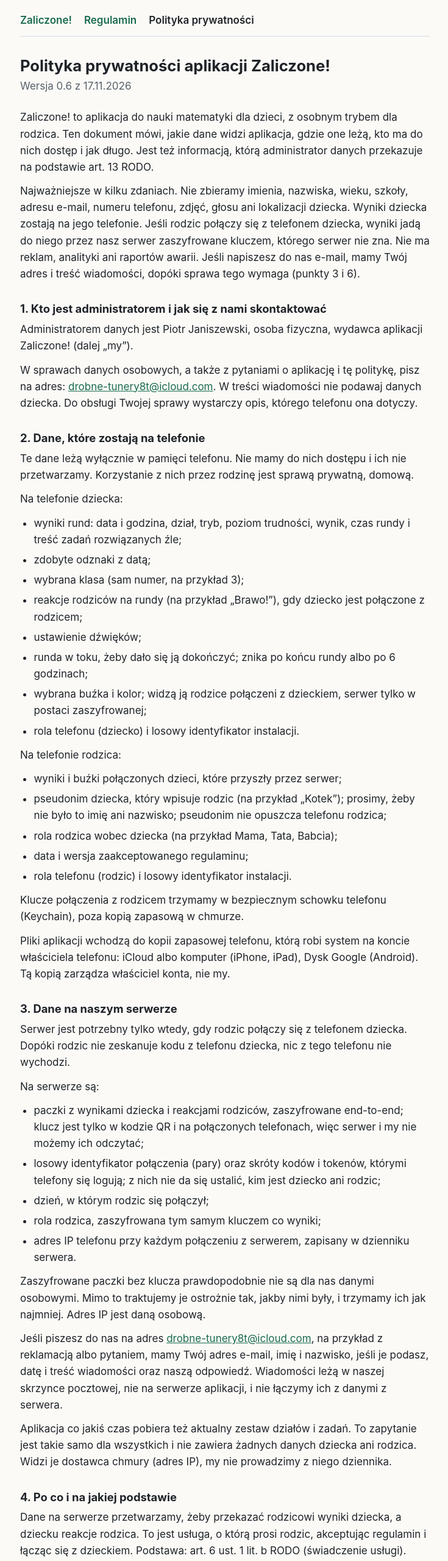
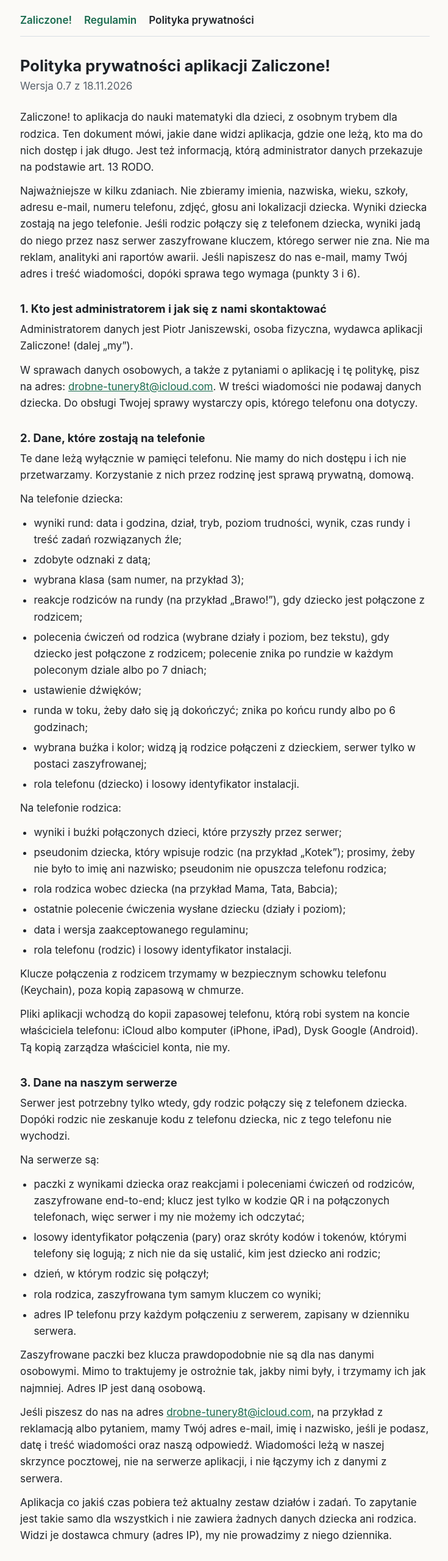
Before and after one commit to Oswitex/zaliczone-dokumenty, a plain HTML site: page polityka-prywatnosci/index.html in a window 1280 px wide. Shown: the top 2560 px of the page at 61% size, without its empty margins (271-1006 px from the left). Drawn offline with Linux system fonts and the light colour scheme.

Commit message:
Dokumenty: regulamin 0.3 (2026-11-17), polityka-prywatnosci 0.7 (2026-11-18)
Źródło: Oswitex/nauka b8b613c (docs/prawne/, tool/prawne.py strona).

```diff
--- a/polityka-prywatnosci/index.html
+++ b/polityka-prywatnosci/index.html
@@ -14,7 +14,7 @@
 <header><nav aria-label="Dokumenty"><a href="../index.html">Zaliczone!</a> <a href="../regulamin/index.html">Regulamin</a> <a href="../polityka-prywatnosci/index.html" aria-current="page">Polityka prywatności</a></nav></header>
 <main>
 <h1>Polityka prywatności aplikacji Zaliczone!</h1>
-<p class="wersja">Wersja 0.6 z 17.11.2026</p>
+<p class="wersja">Wersja 0.7 z 18.11.2026</p>
 <p>Zaliczone! to aplikacja do nauki matematyki dla dzieci, z osobnym trybem dla rodzica. Ten dokument mówi, jakie dane widzi aplikacja, gdzie one leżą, kto ma do nich dostęp i jak długo. Jest też informacją, którą administrator danych przekazuje na podstawie art. 13 RODO.</p>
 <p>Najważniejsze w kilku zdaniach. Nie zbieramy imienia, nazwiska, wieku, szkoły, adresu e-mail, numeru telefonu, zdjęć, głosu ani lokalizacji dziecka. Wyniki dziecka zostają na jego telefonie. Jeśli rodzic połączy się z telefonem dziecka, wyniki jadą do niego przez nasz serwer zaszyfrowane kluczem, którego serwer nie zna. Nie ma reklam, analityki ani raportów awarii. Jeśli napiszesz do nas e-mail, mamy Twój adres i treść wiadomości, dopóki sprawa tego wymaga (punkty 3 i 6).</p>
 <h2>1. Kto jest administratorem i jak się z nami skontaktować</h2>
@@ -28,6 +28,7 @@
 <li>zdobyte odznaki z datą;</li>
 <li>wybrana klasa (sam numer, na przykład 3);</li>
 <li>reakcje rodziców na rundy (na przykład „Brawo!”), gdy dziecko jest połączone z rodzicem;</li>
+<li>polecenia ćwiczeń od rodzica (wybrane działy i poziom, bez tekstu), gdy dziecko jest połączone z rodzicem; polecenie znika po rundzie w każdym poleconym dziale albo po 7 dniach;</li>
 <li>ustawienie dźwięków;</li>
 <li>runda w toku, żeby dało się ją dokończyć; znika po końcu rundy albo po 6 godzinach;</li>
 <li>wybrana buźka i kolor; widzą ją rodzice połączeni z dzieckiem, serwer tylko w postaci zaszyfrowanej;</li>
@@ -38,6 +39,7 @@
 <li>wyniki i buźki połączonych dzieci, które przyszły przez serwer;</li>
 <li>pseudonim dziecka, który wpisuje rodzic (na przykład „Kotek”); prosimy, żeby nie było to imię ani nazwisko; pseudonim nie opuszcza telefonu rodzica;</li>
 <li>rola rodzica wobec dziecka (na przykład Mama, Tata, Babcia);</li>
+<li>ostatnie polecenie ćwiczenia wysłane dziecku (działy i poziom);</li>
 <li>data i wersja zaakceptowanego regulaminu;</li>
 <li>rola telefonu (rodzic) i losowy identyfikator instalacji.</li>
 </ul>
@@ -47,7 +49,7 @@
 <p>Serwer jest potrzebny tylko wtedy, gdy rodzic połączy się z telefonem dziecka. Dopóki rodzic nie zeskanuje kodu z telefonu dziecka, nic z tego telefonu nie wychodzi.</p>
 <p>Na serwerze są:</p>
 <ul>
-<li>paczki z wynikami dziecka i reakcjami rodziców, zaszyfrowane end-to-end; klucz jest tylko w kodzie QR i na połączonych telefonach, więc serwer i my nie możemy ich odczytać;</li>
+<li>paczki z wynikami dziecka oraz reakcjami i poleceniami ćwiczeń od rodziców, zaszyfrowane end-to-end; klucz jest tylko w kodzie QR i na połączonych telefonach, więc serwer i my nie możemy ich odczytać;</li>
 <li>losowy identyfikator połączenia (pary) oraz skróty kodów i tokenów, którymi telefony się logują; z nich nie da się ustalić, kim jest dziecko ani rodzic;</li>
 <li>dzień, w którym rodzic się połączył;</li>
 <li>rola rodzica, zaszyfrowana tym samym kluczem co wyniki;</li>
@@ -57,7 +59,7 @@
 <p>Jeśli piszesz do nas na adres <a href="mailto:drobne-tunery8t@icloud.com">drobne-tunery8t@icloud.com</a>, na przykład z reklamacją albo pytaniem, mamy Twój adres e-mail, imię i nazwisko, jeśli je podasz, datę i treść wiadomości oraz naszą odpowiedź. Wiadomości leżą w naszej skrzynce pocztowej, nie na serwerze aplikacji, i nie łączymy ich z danymi z serwera.</p>
 <p>Aplikacja co jakiś czas pobiera też aktualny zestaw działów i zadań. To zapytanie jest takie samo dla wszystkich i nie zawiera żadnych danych dziecka ani rodzica. Widzi je dostawca chmury (adres IP), my nie prowadzimy z niego dziennika.</p>
 <h2>4. Po co i na jakiej podstawie</h2>
-<p>Dane na serwerze przetwarzamy, żeby przekazać rodzicowi wyniki dziecka, a dziecku reakcje rodzica. To jest usługa, o którą prosi rodzic, akceptując regulamin i łącząc się z dzieckiem. Podstawa: art. 6 ust. 1 lit. b RODO (świadczenie usługi).</p>
+<p>Dane na serwerze przetwarzamy, żeby przekazać rodzicowi wyniki dziecka, a dziecku reakcje i polecenia ćwiczeń od rodzica. To jest usługa, o którą prosi rodzic, akceptując regulamin i łącząc się z dzieckiem. Podstawa: art. 6 ust. 1 lit. b RODO (świadczenie usługi).</p>
 <p>Adres IP w dzienniku serwera trzymamy dla bezpieczeństwa usługi, na przykład żeby wykryć nadużycia i błędy. Podstawa: art. 6 ust. 1 lit. f RODO (nasz prawnie uzasadniony interes w bezpieczeństwie usługi).</p>
 <p>Korespondencję e-mail prowadzimy, żeby odpowiedzieć na Twoją wiadomość. Reklamację rozpatrujemy, bo wynika to z umowy o usługę i regulaminu (§ 10). Podstawa: art. 6 ust. 1 lit. b RODO. Pozostałą korespondencję, na przykład pytania o aplikację, prowadzimy i przechowujemy w naszym prawnie uzasadnionym interesie: żeby odpowiedzieć i żeby móc się bronić przed ewentualnymi roszczeniami. Podstawa: art. 6 ust. 1 lit. f RODO.</p>
 <p>Nie podejmujemy decyzji w sposób zautomatyzowany i nie profilujemy. Nie pokazujemy reklam.</p>
@@ -68,7 +70,7 @@
 <p>Nie sprzedajemy danych i nie przekazujemy ich nikomu innemu, chyba że wymaga tego prawo.</p>
 <h2>6. Jak długo</h2>
 <ul>
-<li>paczki z wynikami i reakcjami: do odebrania przez wszystkich połączonych rodziców, najwyżej 30 dni;</li>
+<li>paczki z wynikami, reakcjami i poleceniami: do odebrania przez wszystkich połączonych rodziców, najwyżej 30 dni;</li>
 <li>identyfikator połączenia, skróty tokenów, dzień połączenia i rola rodzica: dopóki połączenie trwa; połączenie bez żadnej aktywności przez 180 dni usuwamy;</li>
 <li>skrót tokenu rodzica, którego dziecko odłączyło: 180 dni, żeby telefon rodzica dowiedział się o odłączeniu;</li>
 <li>adres IP w dzienniku serwera: 14 dni;</li>
```
Also changed, not shown: index.html (+1 -1 lines).
